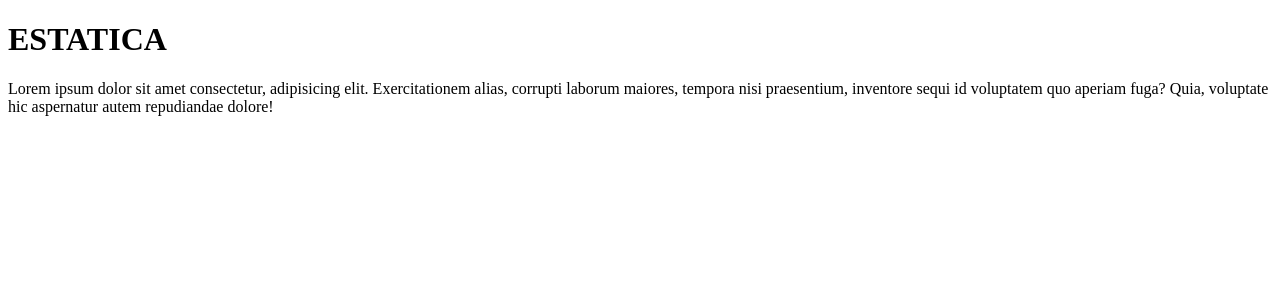
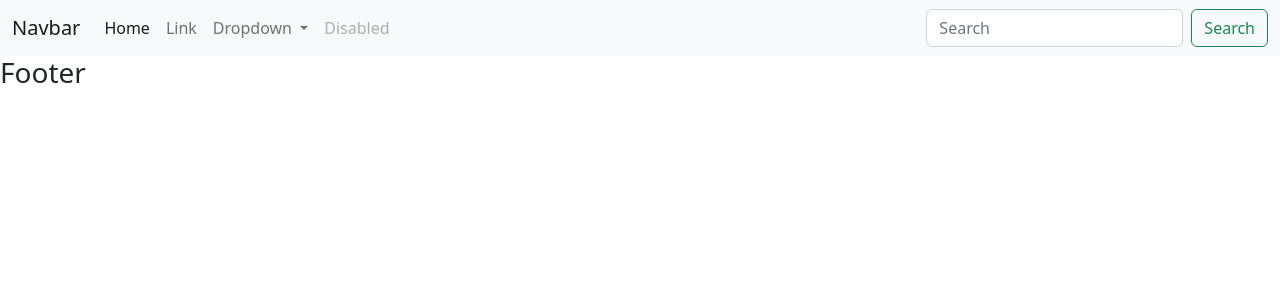
Before and after one commit to Ralusagi/repositorioEjemplo, a PHP site: page / in a window 1280 px wide. Shown: the top 300 px of the page. Run offline with PHP 8.4, Linux system fonts and the light colour scheme.

Commit message:
estatica

```diff
--- a/footer.php
+++ b/footer.php
@@ -1,2 +1,3 @@
 <h3>Footer</h3>
-<p>Lorem ipsum dolor sit amet consectetur adipisicing elit. Voluptas earum nam, doloribus fugit laudantium, repellat dignissimos porro ratione, reiciendis delectus dolorum voluptatem obcaecati at. Adipisci quo iusto distinctio magnam quod?</p>
+
+<script src="./js/bootstrap.js"></script>
--- /dev/null
+++ b/header.php
@@ -0,0 +1,38 @@
+<nav class="navbar navbar-expand-lg bg-light">
+  <div class="container-fluid">
+    <a class="navbar-brand" href="#">Navbar</a>
+    <button class="navbar-toggler" type="button" data-bs-toggle="collapse" data-bs-target="#navbarSupportedContent" aria-controls="navbarSupportedContent" aria-expanded="false" aria-label="Toggle navigation">
+      <span class="navbar-toggler-icon"></span>
+    </button>
+    <div class="collapse navbar-collapse" id="navbarSupportedContent">
+      <ul class="navbar-nav me-auto mb-2 mb-lg-0">
+        <li class="nav-item">
+          <a class="nav-link active" aria-current="page" href="#">Home</a>
+        </li>
+        <li class="nav-item">
+          <a class="nav-link" href="#">Link</a>
+        </li>
+        <li class="nav-item dropdown">
+          <a class="nav-link dropdown-toggle" href="#" role="button" data-bs-toggle="dropdown" aria-expanded="false">
+            Dropdown
+          </a>
+          <ul class="dropdown-menu">
+            <li><a class="dropdown-item" href="#">Action</a></li>
+            <li><a class="dropdown-item" href="#">Another action</a></li>
+            <li>
+              <hr class="dropdown-divider">
+            </li>
+            <li><a class="dropdown-item" href="#">Something else here</a></li>
+          </ul>
+        </li>
+        <li class="nav-item">
+          <a class="nav-link disabled">Disabled</a>
+        </li>
+      </ul>
+      <form class="d-flex" role="search">
+        <input class="form-control me-2" type="search" placeholder="Search" aria-label="Search">
+        <button class="btn btn-outline-success" type="submit">Search</button>
+      </form>
+    </div>
+  </div>
+</nav>
--- a/index.php
+++ b/index.php
@@ -1,13 +1,16 @@
 <!DOCTYPE html>
 <html lang="en">
+
 <head>
   <meta charset="UTF-8">
   <meta http-equiv="X-UA-Compatible" content="IE=edge">
   <meta name="viewport" content="width=device-width, initial-scale=1.0">
+  <link rel="stylesheet" href="./css/bootstrap.css">
   <title>Document</title>
 </head>
 <body>
-  <h1>ESTATICA</h1>
-  <p>Lorem ipsum dolor sit amet consectetur, adipisicing elit. Exercitationem alias, corrupti laborum maiores, tempora nisi praesentium, inventore sequi id voluptatem quo aperiam fuga? Quia, voluptate hic aspernatur autem repudiandae dolore!</p>
+  <?php require 'header.php' ?>
+  <?php require 'contenido.php' ?>
+  <?php include 'footer.php' ?>
 </body>
 </html>
```
Also changed, not shown: contenido.php (added).
